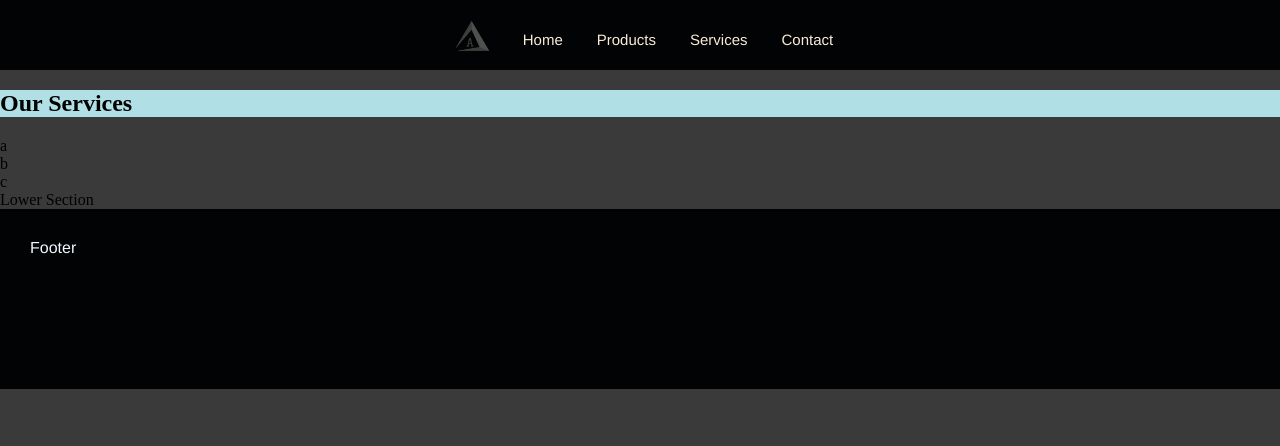
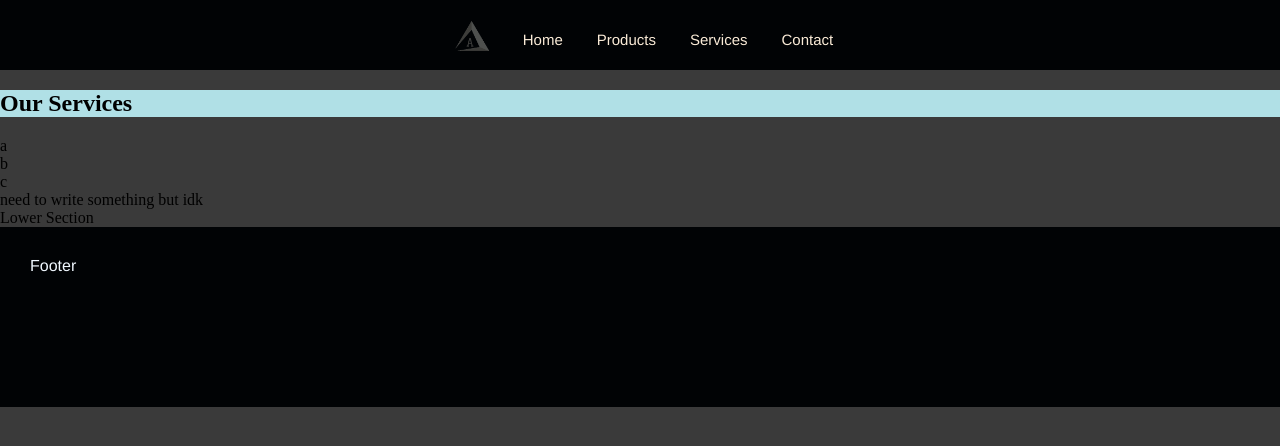
Before and after one commit to afiqroslin/Design-Studio-Website, a plain HTML site: page services.html in a window 1280 px wide. Drawn offline with Linux system fonts and the light colour scheme.

Commit message:
Edit services page

```diff
--- a/services.html
+++ b/services.html
@@ -25,6 +25,7 @@
              <div>a</div>
              <div>b</div>
              <div>c</div>
+	     <div> need to write something but idk</div>
          </section>
 
 
```
